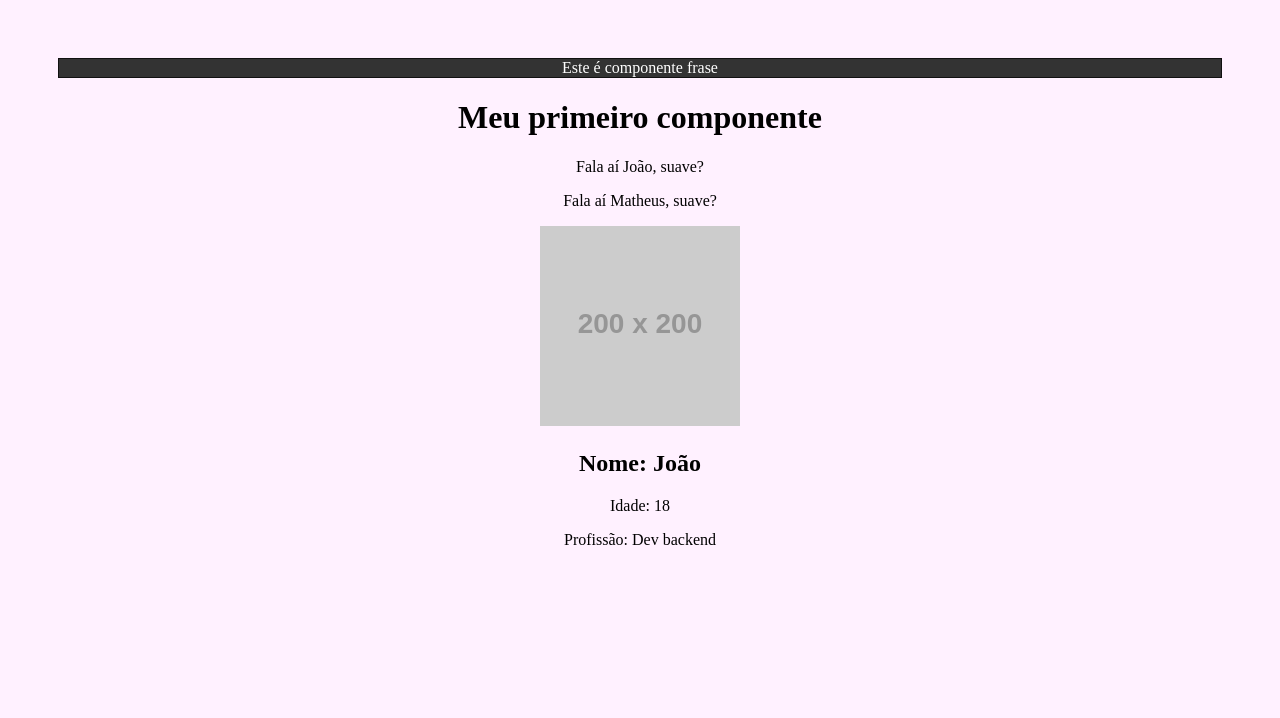
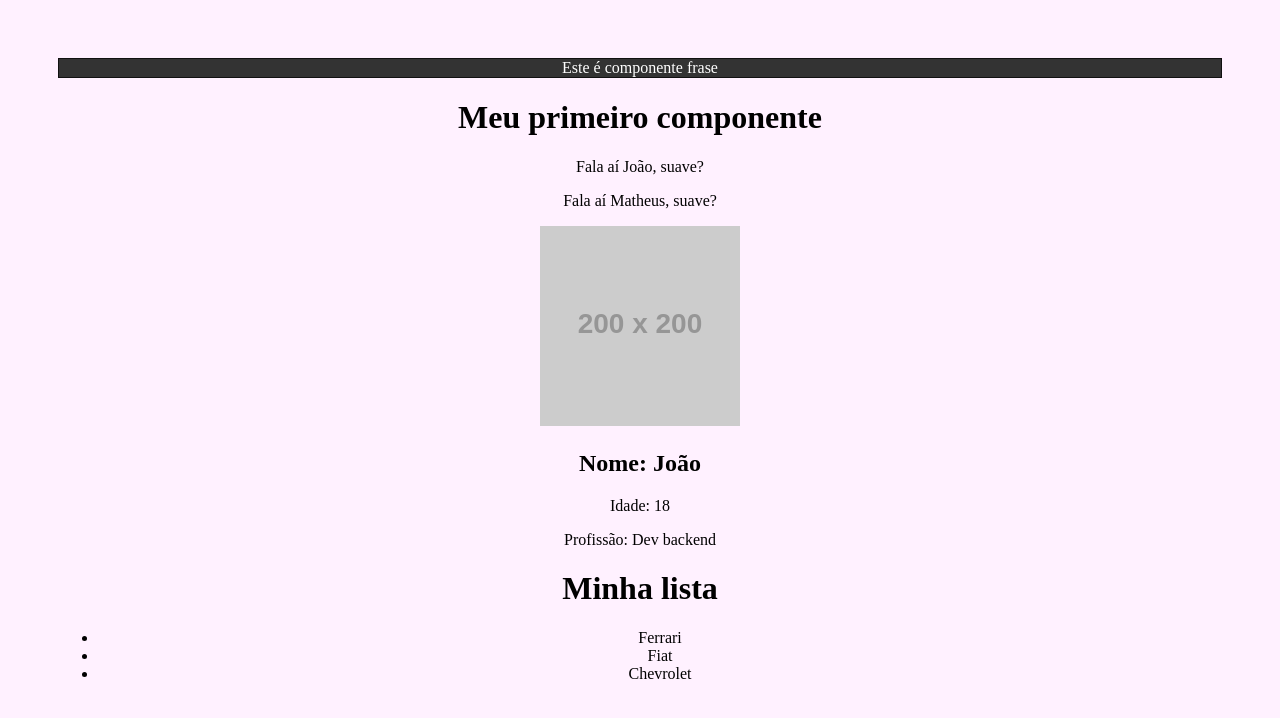
Before and after one commit to joao-pedro01/React.js, a React (Create React App) app: page / in a window 1280 px wide. Shown: the top 718 px of the page. Built offline with nearby package versions, Linux system fonts and the light colour scheme.

Commit message:
Fragments

```diff
--- a/src/App.js
+++ b/src/App.js
@@ -1,7 +1,8 @@
 import './App.css';
 import HelloWorld from "./components/HelloWorld";
 import SayMyName from "./components/SayMyName";
-import Pessoa from './components/Pessoa'
+import Pessoa from './components/Pessoa';
+import List from './components/List'
 
 function App() {
   return (
@@ -9,7 +10,14 @@
       <HelloWorld />
       <SayMyName nome="João" />
       <SayMyName nome="Matheus" />
-      <Pessoa nome="João" idade="18" profissao="Dev backend" foto="https://via.placeholder.com/200" />
+      <Pessoa
+        nome="João"
+        idade="18"
+        profissao="Dev
+        backend"
+        foto="https://via.placeholder.com/200"
+      />
+      <List />
     </div>
   );
 }
--- /dev/null
+++ b/src/components/Item.js
@@ -0,0 +1,9 @@
+function Item(props) {
+    return (
+        <>
+            <li>{props.marca}</li>
+        </>
+    )
+}
+
+export default Item;
--- /dev/null
+++ b/src/components/List.js
@@ -0,0 +1,16 @@
+import Item from './Item'
+
+function List() {
+    return (
+        <>
+            <h1>Minha lista</h1>
+            <ul>
+                <Item marca="Ferrari" />
+                <Item marca="Fiat" />
+                <Item marca="Chevrolet" />
+            </ul>
+        </>
+    )
+}
+
+export default List;
--- a/src/index.css
+++ b/src/index.css
@@ -1,4 +1,5 @@
 body {
   padding: 50px;
+  padding-bottom: 500px;
   background-color: #fff1ff;
 }
```
